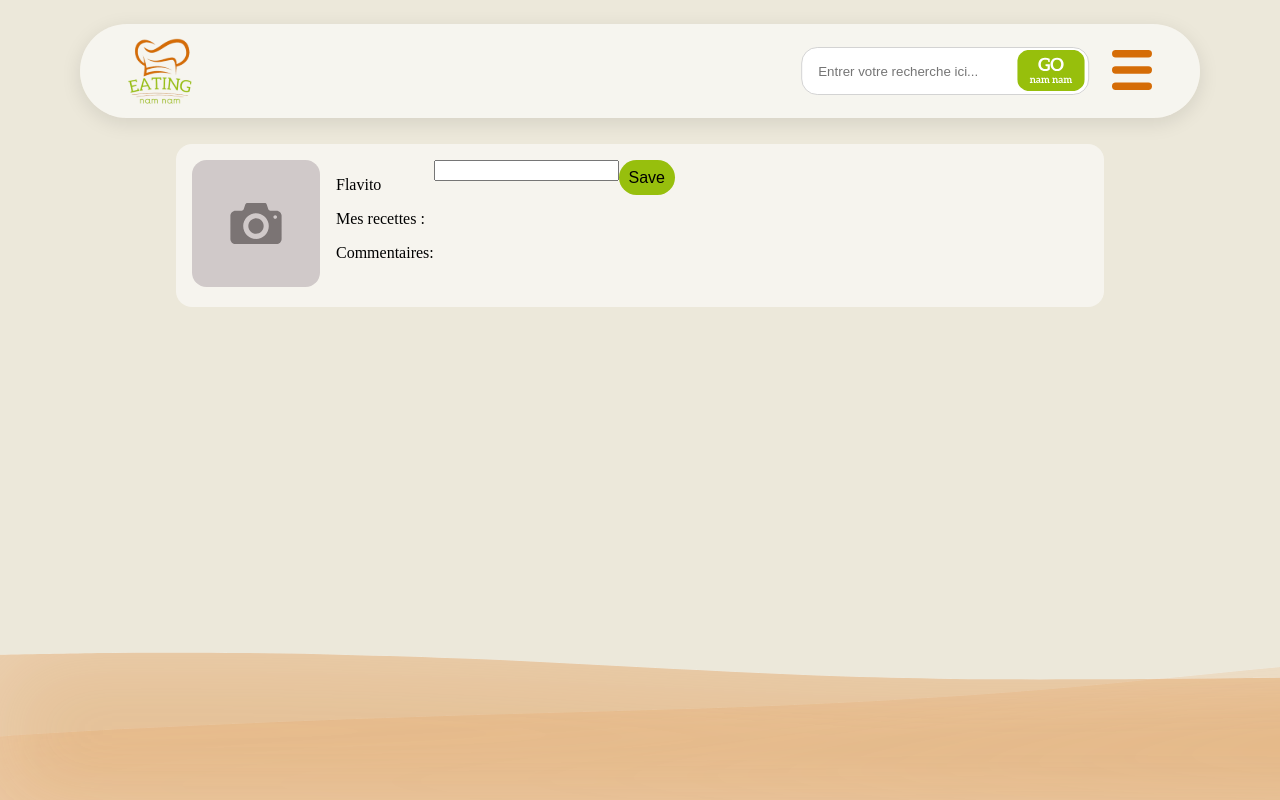
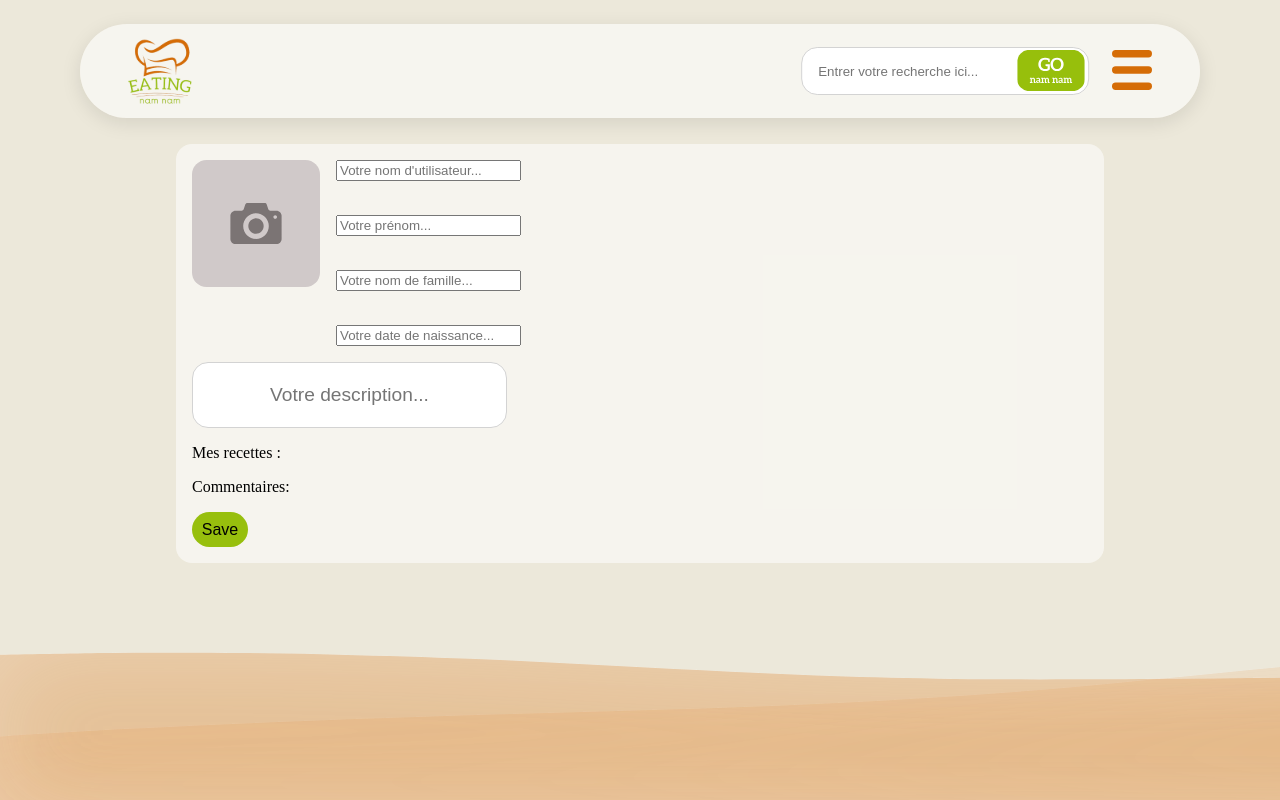
Before and after one commit to WildCodeSchool-2023-09/JS-RemoteFR-SACOD-P3-Eating-Nam-Nam-thousandsunny, a React (Vite) app in the folder frontend/: page /Profil in a window 1280 px wide. Both pictures are taken after a click on the button "Edit". Built offline with nearby package versions, Linux system fonts and the light colour scheme; no server answers; a web font is replaced by a local one.

Commit message:
Profil updated

```diff
--- a/frontend/src/pages/Profil.jsx
+++ b/frontend/src/pages/Profil.jsx
@@ -7,11 +7,11 @@ import "./style/Profil.scss";
 function Profil() {
   const [editing, setEditing] = useState(false);
   const [userData, setUserData] = useState({
-    description: null,
     username: null,
     firstname: null,
     lastname: null,
     birthdate: null,
+    description: null,
   });
 
   const handleEditClick = () => {
@@ -20,18 +20,18 @@ function Profil() {
   const handleSaveClick = () => {
     axios
       .put(
-        `${import.meta.env.VITE_BACKEND_URL}/api/users`,
+        `${import.meta.env.VITE_BACKEND_URL}/api/users/8`,
         {
           username: userData.username,
+          description: userData.description,
+          firstname: userData.firstname,
           lastname: userData.lastname,
-          firstname: userData.firstname,
           birthdate: userData.birthdate,
-          description: userData.description,
         },
         { withCredentials: true }
       )
       .then((res) => {
-        console.info(res.data.description);
+        console.info(res.data.firstname);
         setEditing(false);
       })
       .catch((error) => {
@@ -72,32 +72,83 @@ function Profil() {
           <div className="left-bloc">
             <img className="No-photo" src={addimage} alt="No Photos" />
           </div>
-          <div className="mid-bloc">
-            <div className="Stats">
-              <p className="pseudo">Flavito</p>
-
-              <p className="recipes">Mes recettes : {userData.recipes}</p>
-              <p className="comments">Commentaires: {userData.comments}</p>
+          <div className="right-bloc">
+            <label className="stats-label">
+              {editing ? (
+                <input
+                  type="text"
+                  name="username"
+                  value={userData.username || ""}
+                  onChange={handleChange}
+                  className="username-input"
+                  placeholder="Votre nom d'utilisateur..."
+                />
+              ) : (
+                userData.username || "Nom d'utilisateur..."
+              )}
+              <br />
+              <br />
+            </label>
+            {editing ? (
+              <input
+                type="text"
+                name="firstname"
+                value={userData.firstname || ""}
+                onChange={handleChange}
+                className="firstname-input"
+                placeholder="Votre prénom..."
+              />
+            ) : (
+              <label>{userData.firstname || "Mon prénom..."}</label>
+            )}
+            <br />
+            <br />
+            {editing ? (
+              <input
+                type="text"
+                name="lastname"
+                value={userData.lastname || ""}
+                onChange={handleChange}
+                className="lastname-input"
+                placeholder="Votre nom de famille..."
+              />
+            ) : (
+              <label>{userData.lastname || "Nom de Famille..."}</label>
+            )}
+            <br />
+            <br />
+            {editing ? (
+              <input
+                type="text"
+                name="birthdate"
+                value={userData.birthdate || ""}
+                onChange={handleChange}
+                className="birthdate-input"
+                placeholder="Votre date de naissance..."
+              />
+            ) : (
+              <label>{userData.birthdate || "Date de Naissance..."}</label>
+            )}
+            <br />
           </div>
         </div>
         <div className="second">
           <div className="Stats">
-              <label className="description">
             {editing ? (
               <input
                 type="text"
                 name="description"
                 value={userData.description || ""}
                 onChange={handleChange}
+                className="description-input"
+                placeholder="Votre description..."
               />
             ) : (
-                  userData.description || "...Ma Description"
+              <label>{userData.description || "Ma description..."}</label>
             )}
-              </label>
+            <p className="recipes">Mes recettes : {userData.recipes}</p>
+            <p className="comments">Commentaires: {userData.comments}</p>
           </div>
-          </div>
-
-          <div className="right-block">
           <button
             className="Edit"
             type="button"
@@ -108,7 +159,6 @@ function Profil() {
         </div>
       </div>
     </div>
-    </div>
   );
 }
 
```
Lines whose indentation alone changed are shown as unchanged.
